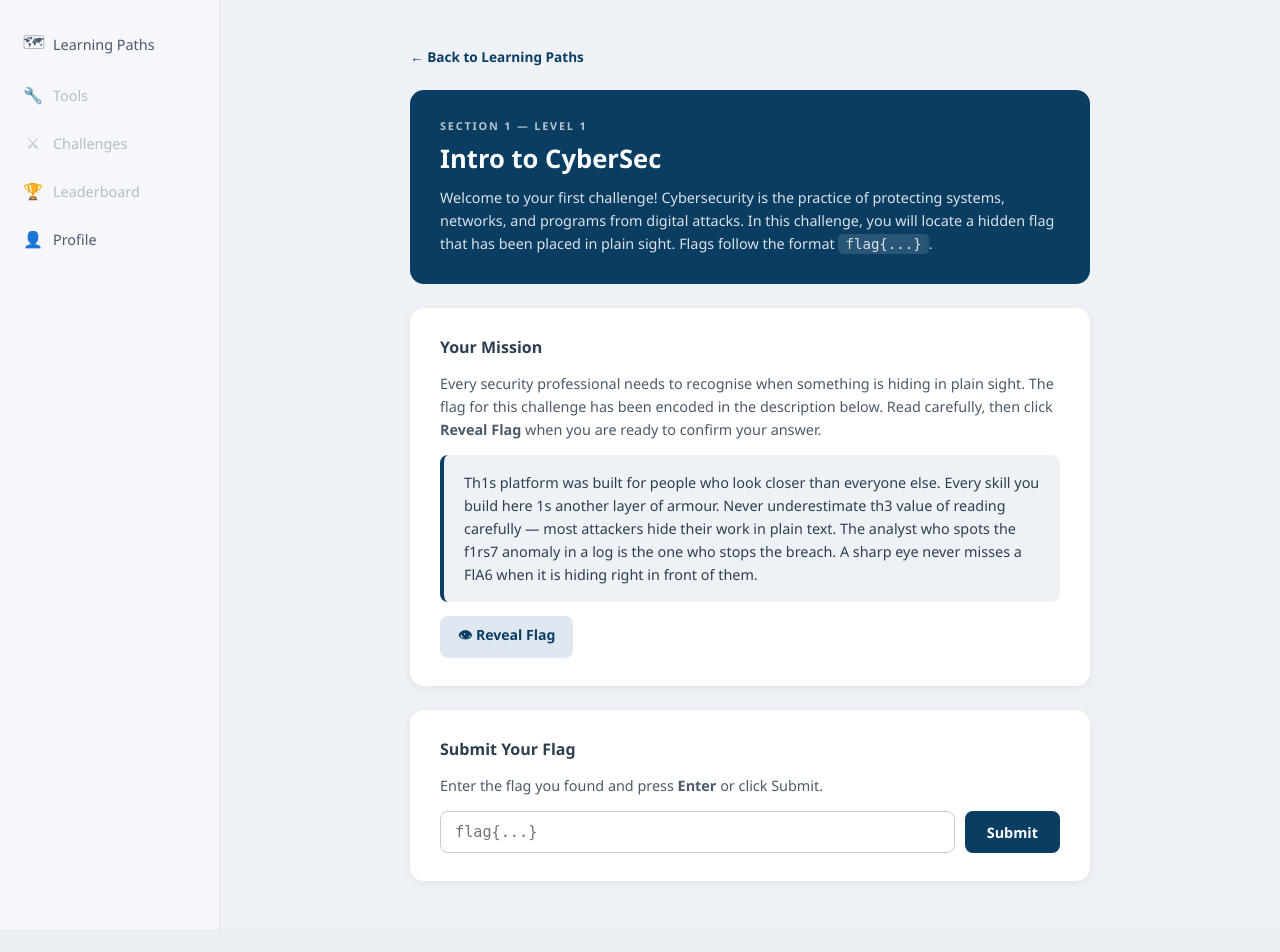
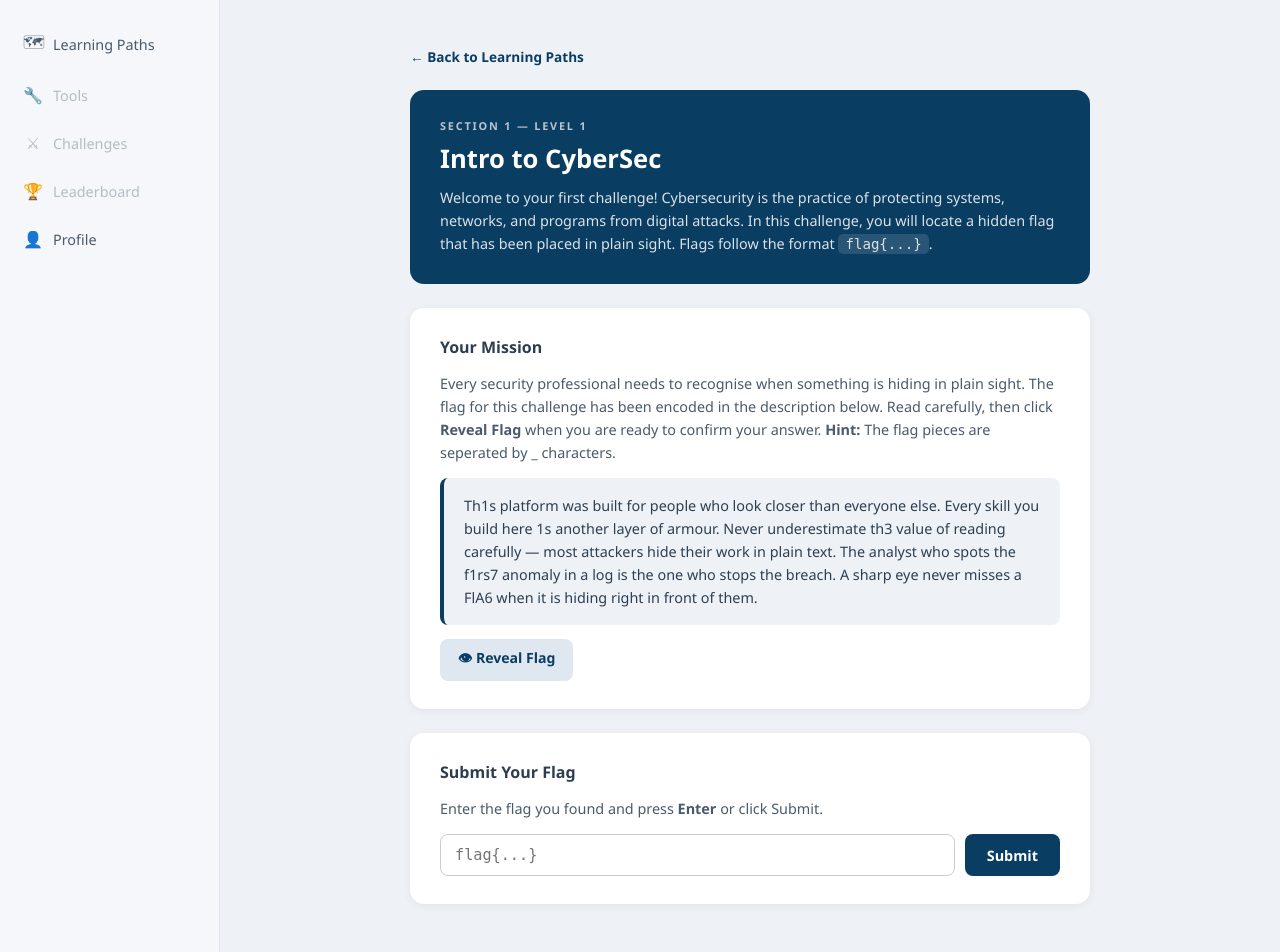
Before and after one commit to mfdco/Cyber-Lab, a Django app: page /challenge/1/ in a window 1280 px wide. Shown: the part 61-1013 px from the top of the page. Before the commit the page ends 942 px from the top, so only its background shows below. Run offline with Django 5.2, Linux system fonts and the light colour scheme; the visitor is signed in with stand-in values (Sample User, id 1).

Commit message:
update mission text on challenge 1

```diff
--- a/cyberlab/challenges/templates/challenges/challenge.html
+++ b/cyberlab/challenges/templates/challenges/challenge.html
@@ -67,7 +67,7 @@
                     <p class="challenge-body-text">
                         Every security professional needs to recognise when something is hiding in plain sight.
                         The flag for this challenge has been encoded in the description below. Read carefully,
-                        then click <strong>Reveal Flag</strong> when you are ready to confirm your answer.
+                        then click <strong>Reveal Flag</strong> when you are ready to confirm your answer. <strong>Hint: </strong>The flag pieces are seperated by _ characters.
                     </p>
 
                     <div class="challenge-clue-box">
```
